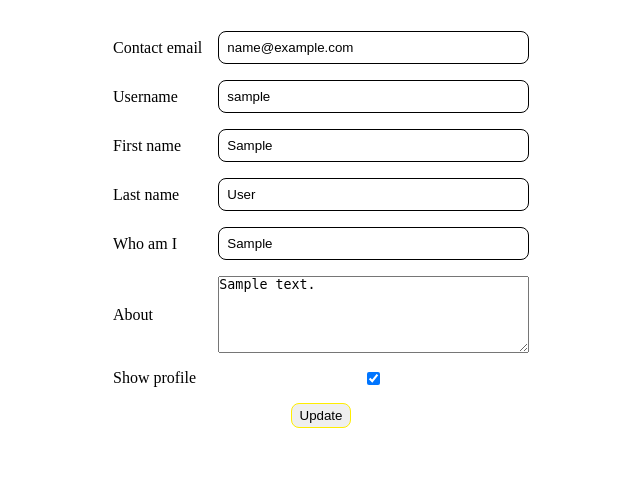
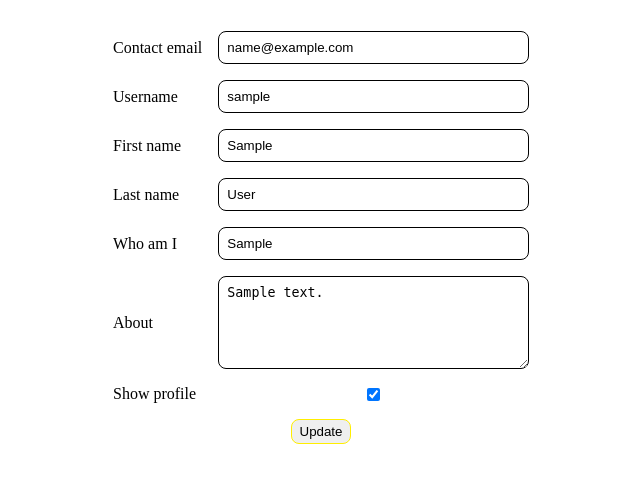
Before and after one commit to biswarupmurmu/Linkta, a Flask app: page /edit in a window 1280 px wide. Shown: the part 94-577 px from the top of the page, without its empty margins (319-959 px from the left). Run offline with Flask 3, Linux system fonts and the light colour scheme; the visitor is signed in with stand-in values (Sample User, id 1); tables that the repository leaves empty hold one stand-in row (values such as "Sample post").

Commit message:
styled textarea

```diff
--- a/linkta/static/css/style.css
+++ b/linkta/static/css/style.css
@@ -158,6 +158,15 @@ form p a {
     text-decoration: underline;
 }
 
+form textarea {
+    outline: none;
+    padding: 0.5rem;
+    border: var(--dark-border-normal, var(--border-normal));
+    border-radius: var(--border-radius);
+    background-color: var(--dark-input-background-color, var(--input-background-color));
+    color: var(--dark-input-text-color, var(--input-text-color));
+}
+
 @media (max-width:50rem) {
     form div {
         grid-template-columns: auto;
```
